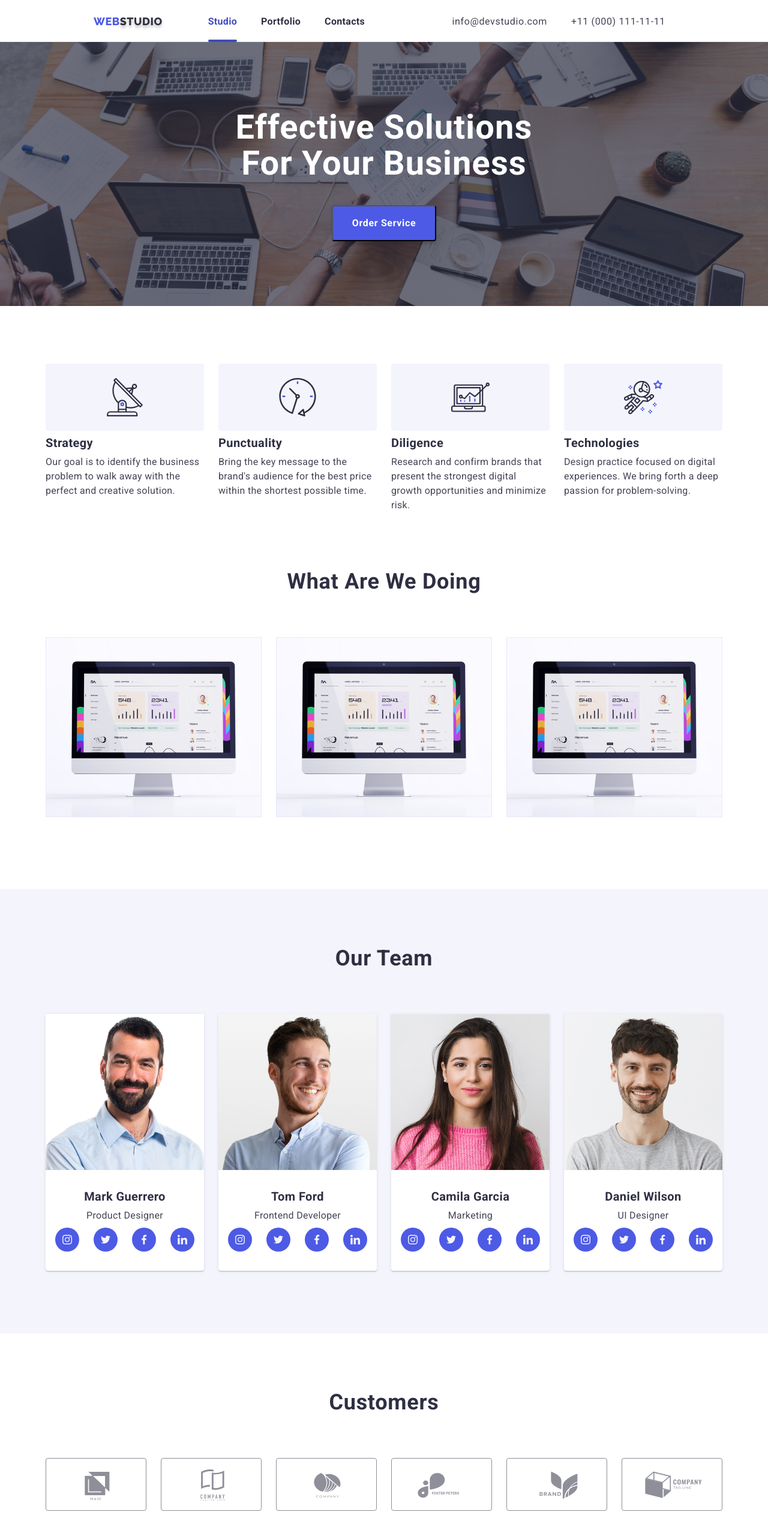
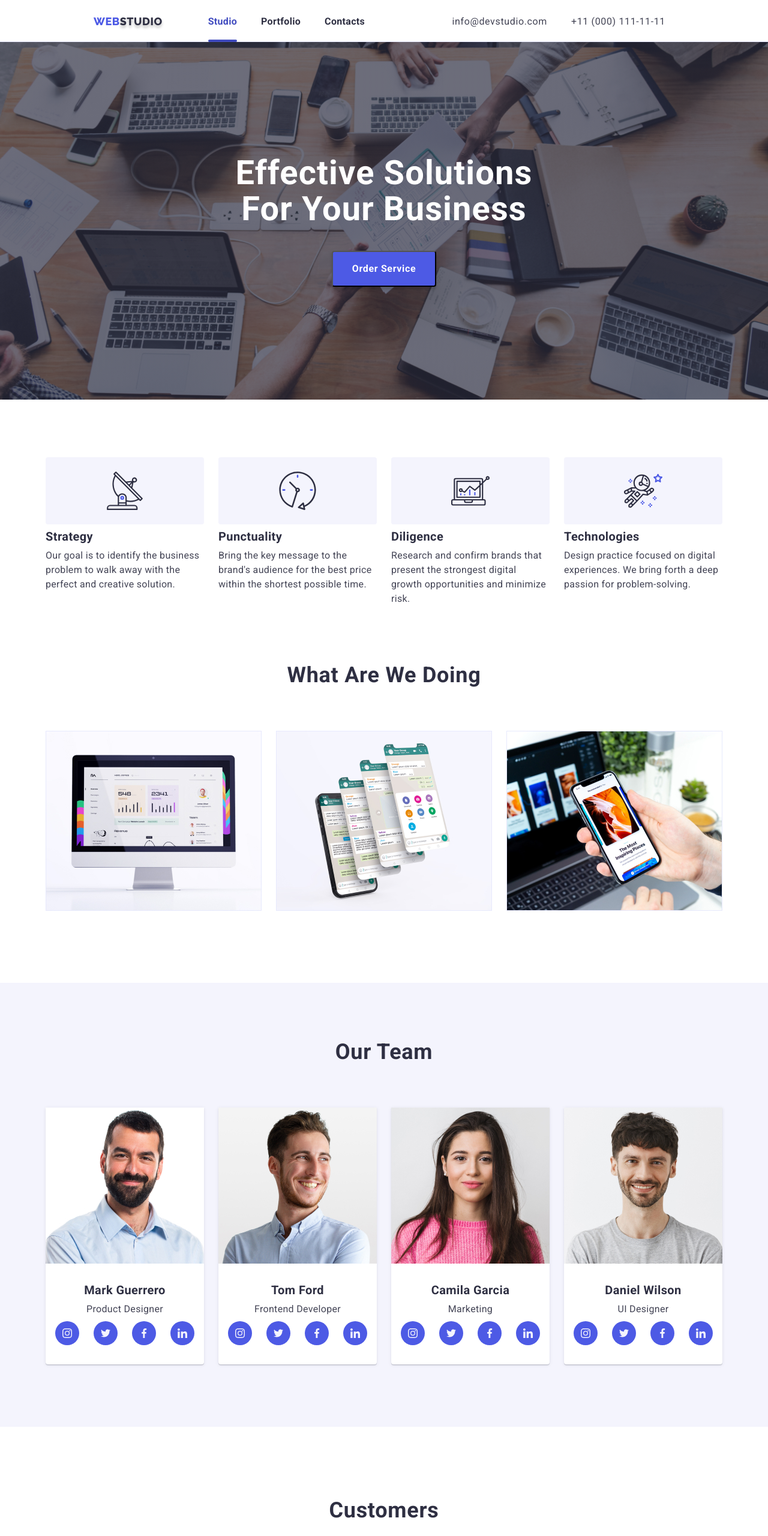
Before and after one commit to OSIris303/goit-markup-hw-07, a plain HTML site: page index.html in a window 1280 px wide. Shown: the top 2560 px of the page at 60% size. Drawn offline with nearby package versions, Linux system fonts and the light colour scheme.

Commit message:
виправлено обмеження фону контейнером і падінг бг десктопу

```diff
--- a/css/desktop.css
+++ b/css/desktop.css
@@ -3,8 +3,8 @@
         max-width: 1440px;
     }
 
-    .header {
-        max-width: 1440px;
+    .header-row {
+
         padding-left: 156px;
         padding-right: 156px;
     }
@@ -24,8 +24,8 @@
         linear-gradient(
             rgba(46, 47, 66, 0.7), rgba(46, 47, 66, 0.7)
             ),  url(../img/bg.jpg);
-        padding-top: 112px;
-        padding-bottom: 108px;
+        padding-top: 188px;
+        padding-bottom: 188px;
     }
 
     @media (min-device-pixel-ratio: 2),
@@ -103,9 +103,14 @@
         margin-left: auto;
         width: 100%;
         gap: 24px;
+        margin-bottom: 120px;
     }
 
     .footer-sub {
         width: auto;
     }
+
+    .customers-title {
+        margin-top: 120px;
+    }
 }
--- a/css/styles.css
+++ b/css/styles.css
@@ -316,7 +316,7 @@ img {
     background: #F4F4FD;
     padding-top: 96px;
     padding-bottom: 72px;
-    max-width: 428px;
+    max-width: 100%;
 }
 
 .team-title {
--- a/index.html
+++ b/index.html
@@ -16,8 +16,8 @@
         rel="stylesheet">
 </head>
 <body>
-    <header class="">
-    <div class="header container header-row">
+    <header class="header">
+    <div class="container header-row">
         <nav class="header-navigation">
             <div class="logo">
                 <a class="header-logo link" href="index.html">WEB<span class="header-logo-part">STUDIO</span></a>
@@ -160,14 +160,14 @@
                 </li>
                 <li>
                     <a href="">
-                        <img srcset="./img/img.jpg 1x,
+                        <img srcset="./img/img(1).jpg 1x,
                             ./img/doing2-2x.jpg 2x"
                         src="./img/img(1).jpg" alt="mobile applications" width="360">
                     </a>
                 </li>
                 <li>
                     <a href="">
-                        <img srcset="./img/img.jpg 1x,
+                        <img srcset="./img/img(2).jpg 1x,
                             ./img/doing3-2x.jpg 2x"
                         src="./img/img(2).jpg" alt="design variations" width="360">
                     </a>
@@ -176,8 +176,8 @@
         </div>
     </section>
 
-    <section class="">
-        <div class="team container">
+    <section class="team">
+        <div class="container">
             <h2 class="team-title">Our Team</h2>
             <ul class="list team-list">
                 <li class="team-item">
@@ -386,8 +386,8 @@
 
 </main>
 
-    <footer class="">
-        <div class="container footer footer-list">
+    <footer class="footer">
+        <div class="container  footer-list">
             <section class="part">
                 <a class="footer-logo-part link" href="index.html">WEB<span class="footer-logo">STUDIO</span></a>
                 <p class="footer-text">
```
